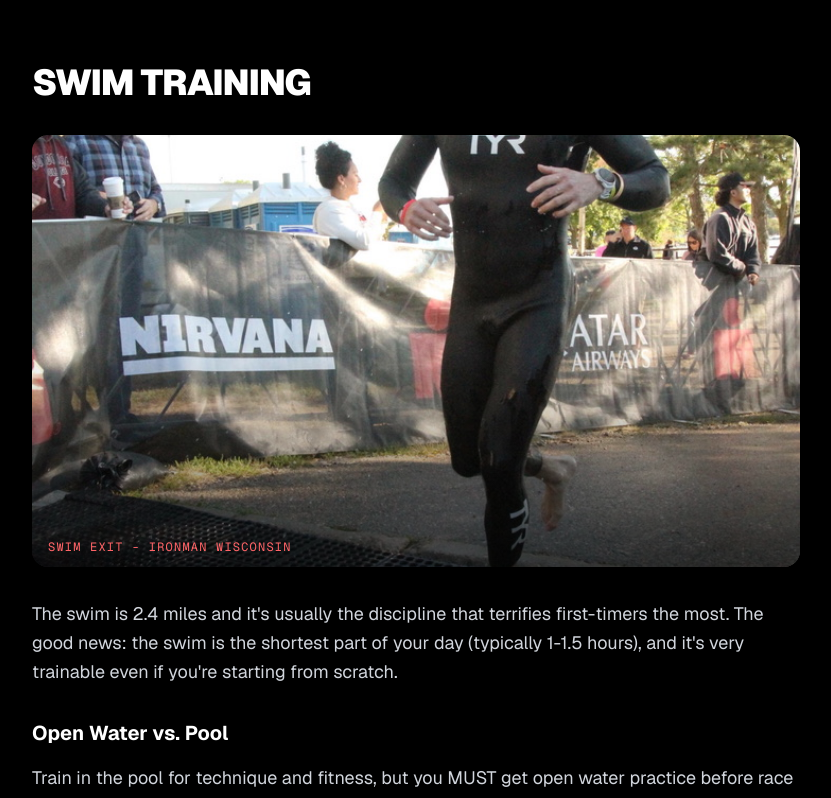
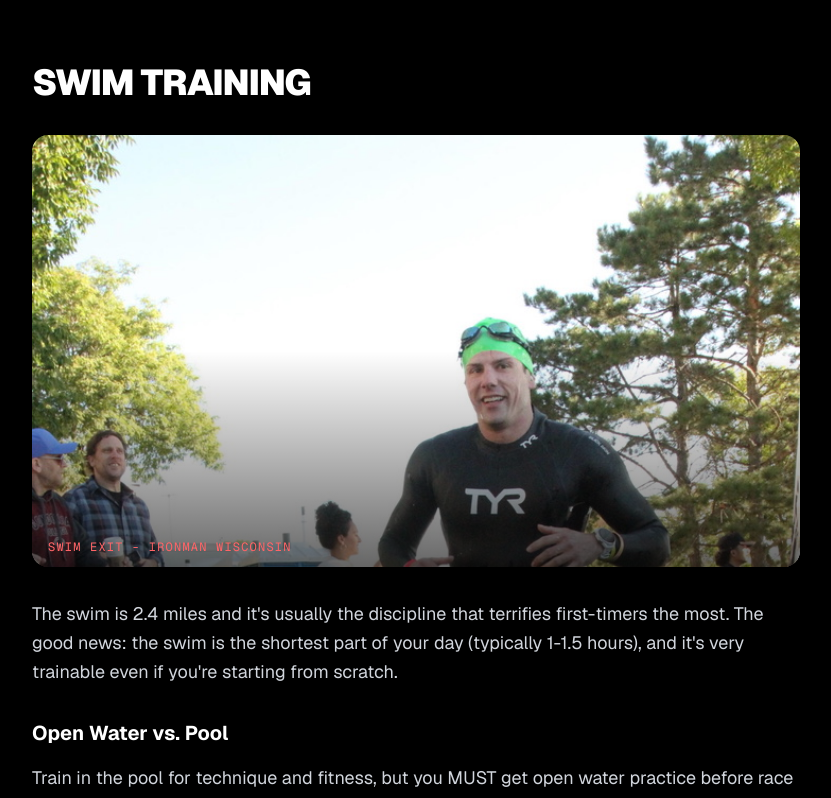
Before and after one commit to dcrame2/dylan-cramer-site, a Next.js app: page /resources/ironman-training-guide in a window 1280 px wide. Shown: the part 3820-4618 px from the top of the page, without its empty margins (296-1127 px from the left). Built offline with nearby package versions, Linux system fonts and the light colour scheme.

Commit message:
fix: images

```diff
--- a/src/components/IronmanGuide.tsx
+++ b/src/components/IronmanGuide.tsx
@@ -49,10 +49,12 @@ function SectionImage({
   src,
   alt,
   caption,
+  imagePosition,
 }: {
   src: string;
   alt: string;
   caption: string;
+  imagePosition?: "top" | "center" | "bottom";
 }) {
   return (
     <div className="relative rounded-2xl overflow-hidden my-8">
@@ -62,7 +64,7 @@ function SectionImage({
           alt={alt}
           fill
           sizes="(max-width: 768px) 100vw, 720px"
-          className="object-cover"
+          className={`object-cover ${imagePosition === "top" ? "object-top" : imagePosition === "bottom" ? "object-bottom" : ""}`}
         />
         <div className="absolute inset-0 bg-gradient-to-t from-black/60 via-transparent to-transparent" />
       </div>
@@ -518,6 +520,7 @@ export default function IronmanGuide() {
                   src="/images/gallery/swim-exit.jpg"
                   alt="Exiting the water during a triathlon swim"
                   caption="Swim Exit - Ironman Wisconsin"
+                  imagePosition="top"
                 />
                 <p className="text-gray-300 text-lg leading-relaxed mb-4">
                   The swim is 2.4 miles and it&apos;s usually the discipline
@@ -980,6 +983,7 @@ export default function IronmanGuide() {
                   src="/images/gallery/ironman-final.jpg"
                   alt="Dylan finishing Ironman Wisconsin"
                   caption="The Finish Line - 13:54:29"
+                  imagePosition="top"
                 />
                 <p className="text-gray-300 text-lg leading-relaxed mb-6">
                   These are the specific lessons I learned finishing Ironman
```
